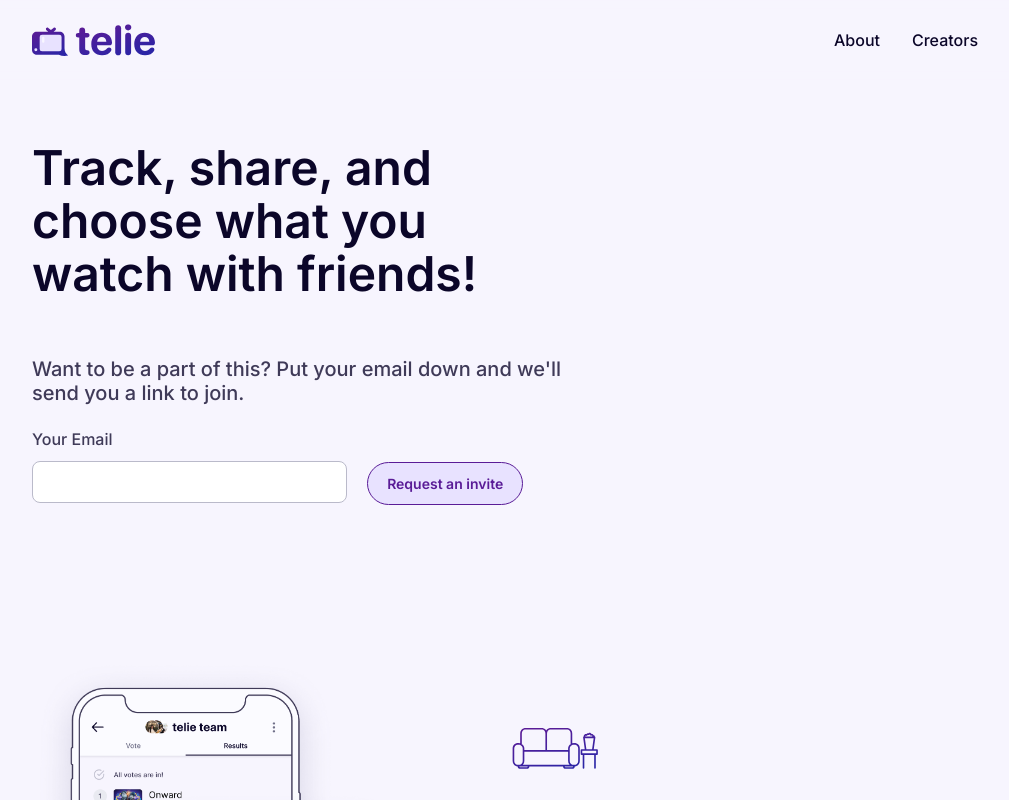
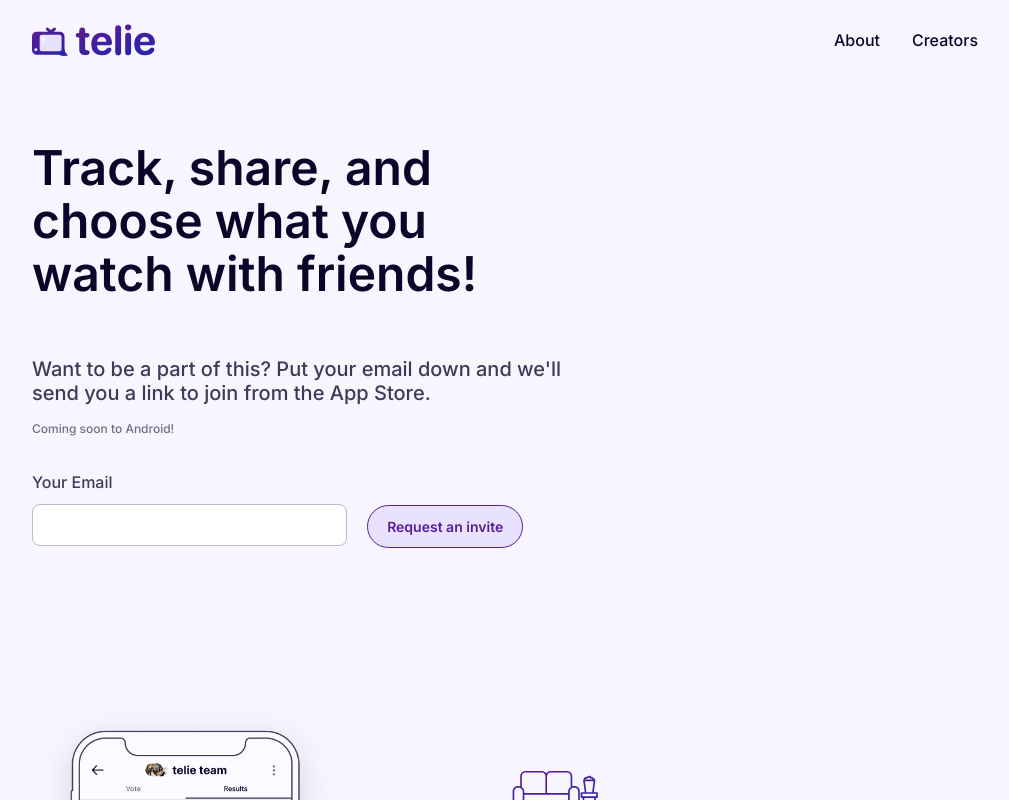
Before and after one commit to flickchicks/flick-website, a React (Create React App) app: page / in a window 1280 px wide. Shown: the top 800 px of the page, without its empty margins (148-1157 px from the left). Built offline with nearby package versions, Linux system fonts and the light colour scheme; a web font is replaced by a local one.

Commit message:
update form message

```diff
--- a/src/App.css
+++ b/src/App.css
@@ -25,7 +25,7 @@ h5 {
     font-weight: 400;
     font-size: 20px;
     color: #3F3A58;
-    margin-bottom: 24px;
+    margin-bottom: 16px;
 }
 
 .featureHeader {
--- a/src/components/InfoSection/EmailInput.js
+++ b/src/components/InfoSection/EmailInput.js
@@ -58,7 +58,7 @@ const Submit = styled.button`
   }
 `
 const Warning = styled.p`
-font - size: 12px;
+font-size: 12px;
 color: #DA0F33;
 display: block;
 `
--- a/src/components/InfoSection/index.js
+++ b/src/components/InfoSection/index.js
@@ -55,6 +55,13 @@ const InfoWrapper = styled.div`
 
 `
 
+const Note = styled.p`
+    color: ${COLORS.mediumGray};
+    font-size: 12px;
+    font-weight: 400;
+    margin-bottom: 36px;
+`
+
 const InfoSection = ({
     imgStart,
     headline,
@@ -69,7 +76,8 @@ const InfoSection = ({
             <InfoContainer>
                 <InfoWrapper>
                     <Heading>{headline}</Heading>
-                    <h5>Want to be a part of this? Put your email down and we'll send you a link to join.</h5>
+                    <h5>Want to be a part of this? Put your email down and we'll send you a link to join from the App Store.</h5>
+                    <Note>Coming soon to Android!</Note>
                     <EmailInput />
                 </InfoWrapper>
 
```
